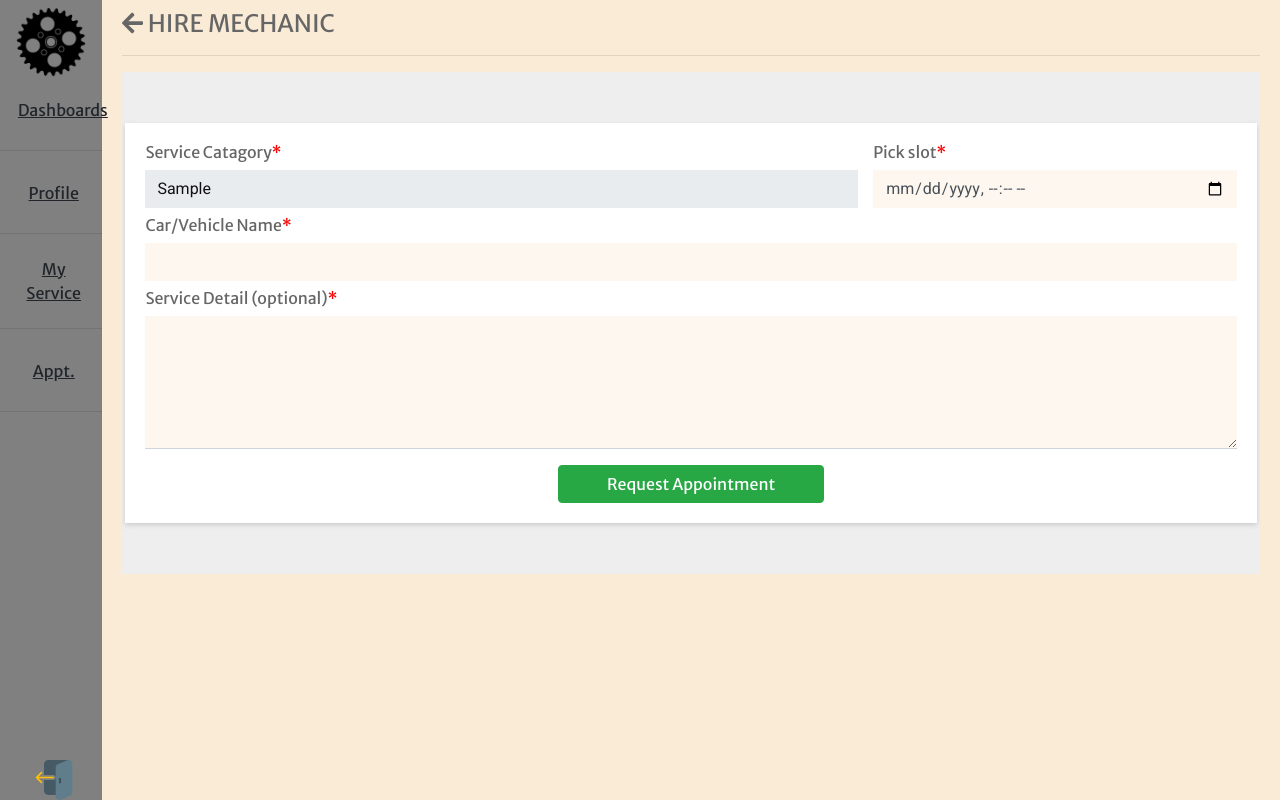
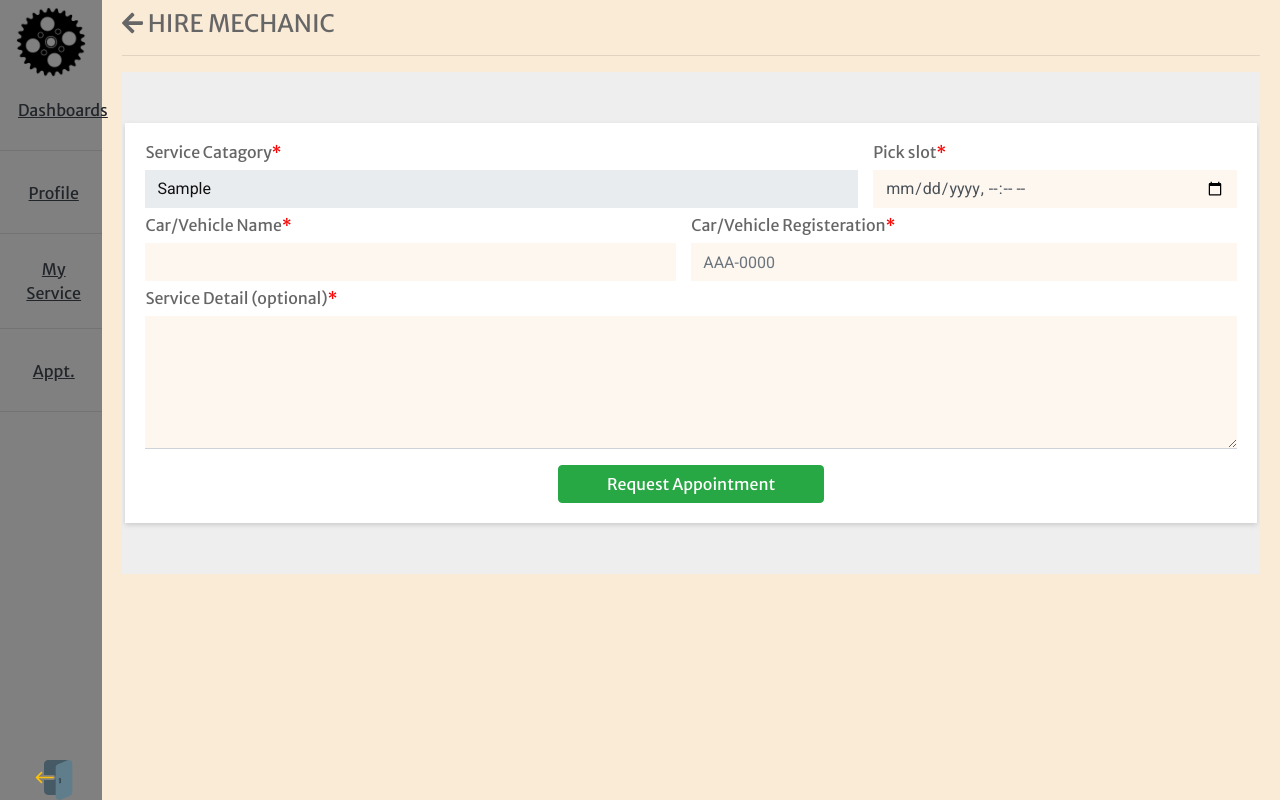
Before and after one commit to azil-fozan/CarZen-WebApp, a Django app: page /dashboards/hire_mechanic/1/ in a window 1280 px wide. Run offline with Django 3.2, Linux system fonts and the light colour scheme; a user stored in the database is signed in; tables that the repository leaves empty hold one stand-in row (values such as "Sample post"); some libraries are stand-ins or nearby versions.

Commit message:
car number added while booking appointment

```diff
--- a/BI/constants.py
+++ b/BI/constants.py
@@ -2,6 +2,7 @@ DEFAULT_PASSWORD = 'new_pass123'
 EMAIL_RE_PATTERN = r'\b[A-Za-z0-9._%+-]+@[A-Za-z0-9.-]+\.[A-Z|a-z]{2,}\b'
 TOTAL_RATING = 5
 ALLOWED_IMAGE_TYPES = ['.png', '.jpg', '.jpeg']
+DEFAULT_CAR_NUMBER = 'AAA-0000'
 IMAGE_MIME_TYPES = {
     '.png': 'image/png',
     '.jpg': 'image/jpeg',
--- a/BI/templates/base.html
+++ b/BI/templates/base.html
@@ -56,7 +56,7 @@
             <a class="btn" id="service_sidebar_link" href="/user_profile/profile_history/">My Service</a></div>
         <hr>
         <div>
-            <a class="btn" id="service_sidebar_link" href="/user_profile/appointments/">Appt.</a></div>
+            <a class="btn" id="appt_sidebar_link" href="/user_profile/appointments/">Appt.</a></div>
         <hr>
         <div id="logout_div">
             <a class="d-flex justify-content-center" data-toggle="tooltip"
--- a/BI/views.py
+++ b/BI/views.py
@@ -146,7 +146,7 @@ class SignUp(View):
             msg = 'User aleady Exists, please login!'
         elif username and password and re.fullmatch(EMAIL_RE_PATTERN, email):
             new_user_object = User.objects.create(email=email, username=username, first_name=first_name,
-                                                  last_name=last_name, user_role=user_role,
+                                                  last_name=last_name, full_name=f'{first_name} {last_name}', user_role=user_role,
                                                   address=address, is_active=False)
             if not is_mechanic:
                 new_user_object.occupation = expertise
--- a/user_dashboards/static/js/hire_mech.js
+++ b/user_dashboards/static/js/hire_mech.js
@@ -1,6 +1,7 @@
 function hire_mech(This){
     var catagory = This.find('[name="catagory"]').val(),
         car_info = This.find('[name="car_info"]').val(),
+        car_number = This.find('[name="car_number"]').val(),
         appointment_datetime = This.find('[name="appointment_datetime"]').val(),
         service_info = This.find('[name="service_info"]').val();
 
@@ -11,6 +12,7 @@ function hire_mech(This){
         data: {
             catagory: catagory,
             car_info: car_info,
+            car_number: car_number,
             appointment_datetime: moment(appointment_datetime).format('YYYY-MM-DD hh:mm'),
             service_info: service_info,
             csrfmiddlewaretoken: window.csrfToken
@@ -21,7 +23,7 @@ function hire_mech(This){
         success: function (resp) {
                 if (resp.success) {
                     // $('#service_sidebar_link').click();
-                    window.location = $('#service_sidebar_link').attr('href');
+                    window.location = $('#appt_sidebar_link').attr('href');
                     show_snackbar_message(resp.message, 'success',  'center');
                 } else {
                     show_snackbar_message(resp.message, 'warning',  'center');
--- a/user_dashboards/templates/hire_mech_form.html
+++ b/user_dashboards/templates/hire_mech_form.html
@@ -105,8 +105,17 @@
                                         <input class="form-control my-2" required type="datetime-local" name="appointment_datetime" value=""/>
                                   </div>
                               </div>
-                              <h6>Car/Vehicle Name<span class="red-font">*</span></h6>
-                                <input class="form-control my-2" type="text" required name="car_info" />
+                              <div class="d-flex justify-content-center">
+                                  <span class="col-6 pl-0">
+                                      <h6>Car/Vehicle Name<span class="red-font">*</span></h6>
+                                    <input class="form-control my-2" type="text" required name="car_info" />
+                                  </span>
+                                  <span class="col-6 px-0">
+                                  <h6>Car/Vehicle Registeration<span class="red-font">*</span></h6>
+                                    <input class="form-control my-2" type="text" required name="car_number" placeholder="AAA-0000"/>
+                                  </span>
+                              </div>
+
                               <h6>Service Detail (optional)<span class="red-font">*</span></h6>
                                   <textarea class="form-control my-2" rows="5" required name="service_info"></textarea>
                             <div class="d-flex justify-content-center">
--- a/user_dashboards/views.py
+++ b/user_dashboards/views.py
@@ -12,7 +12,7 @@ from openpyxl import load_workbook
 from openpyxl.styles.borders import Border, Side
 from num2words import num2words
 
-from BI.constants import USER_ROLES, TOTAL_RATING
+from BI.constants import USER_ROLES, TOTAL_RATING, DEFAULT_CAR_NUMBER
 from BI.utilities import execute_read_query
 from user_dashboards.models import *
 from datetime import datetime
@@ -104,12 +104,20 @@ class HireMechanic(View):
 
         catagory = request.POST.get('catagory')
         car_info = request.POST.get('car_info')
+        car_number = request.POST.get('car_number', DEFAULT_CAR_NUMBER)
+        if car_number != DEFAULT_CAR_NUMBER:
+            existing_car = ServiceHistory.objects.filter(car_number=car_number).exclude(owner_id=request.user.pk).first()
+            if existing_car:
+                self.response_data['success'] = False
+                self.response_data['message'] = 'Car already added by another customer! Please contact support if you own it'
+                return JsonResponse(self.response_data)
+
         appointment_datetime = request.POST.get('appointment_datetime')
         service_info = request.POST.get('service_info')
 
         hist_obj = ServiceHistory(mech_id=mech_id, owner_id=request.user.pk, catagory=catagory,
                                   car=car_info, service_info=service_info, appointment_datetime=appointment_datetime,
-                                  appointed=False)
+                                  car_number=car_number, appointed=False)
         hist_obj.save()
         self.response_data['success'] = True
         self.response_data['message'] = 'Service Ticket successfully opened!'
--- a/user_profiles/models.py
+++ b/user_profiles/models.py
@@ -2,6 +2,9 @@ from django.db.models import CASCADE
 
 from django.db import models
 import datetime
+
+from BI.constants import DEFAULT_CAR_NUMBER
+
 
 def get_utc_time():
     return datetime.datetime.utcnow()
@@ -38,6 +41,7 @@ class ServiceHistory(models.Model):
     comments_owner = models.TextField(default=None)
     service_info = models.TextField(default=None)
     car = models.CharField(max_length=30, default=None, db_column='car_info')
+    car_number = models.CharField(max_length=8, default=DEFAULT_CAR_NUMBER, db_column='car_number')
     status = models.CharField(max_length=30, default='Open')
     sentiment = models.CharField(max_length=30, default=None)
     sentiment_owner = models.CharField(max_length=30, default=None)
```
